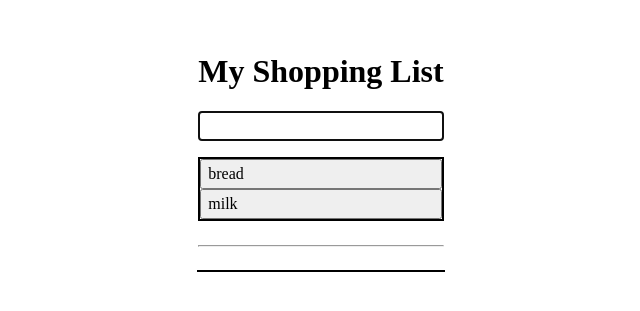
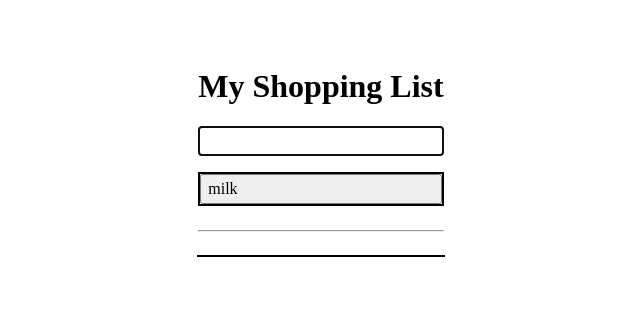
Before and after one commit to JJWallis/practical-questions, a React (Create React App) app: page / in a window 1280 px wide. Shown: the part 241-552 px from the top of the page, without its empty margins (319-959 px from the left). Built offline with nearby package versions, Linux system fonts and the light colour scheme; the HTML template or start-up script is replaced by a standard one.

Commit message:
remove item dispatch added

```diff
--- a/src/App.tsx
+++ b/src/App.tsx
@@ -96,9 +96,6 @@ const App: FC = () => {
          />
          <ol className="results-list">
             <li>
-               <button>bread</button>
-            </li>
-            <li>
                <button>milk</button>
             </li>
          </ol>
@@ -121,7 +118,14 @@ const App: FC = () => {
                      />
                      {value}
                   </div>
-                  <button aria-label="remove food item">&times;</button>
+                  <button
+                     aria-label="remove food item"
+                     onClick={() =>
+                        dispatch({ type: 'REMOVE_ITEM', payload: id })
+                     }
+                  >
+                     &times;
+                  </button>
                </li>
             ))}
          </ul>
```
